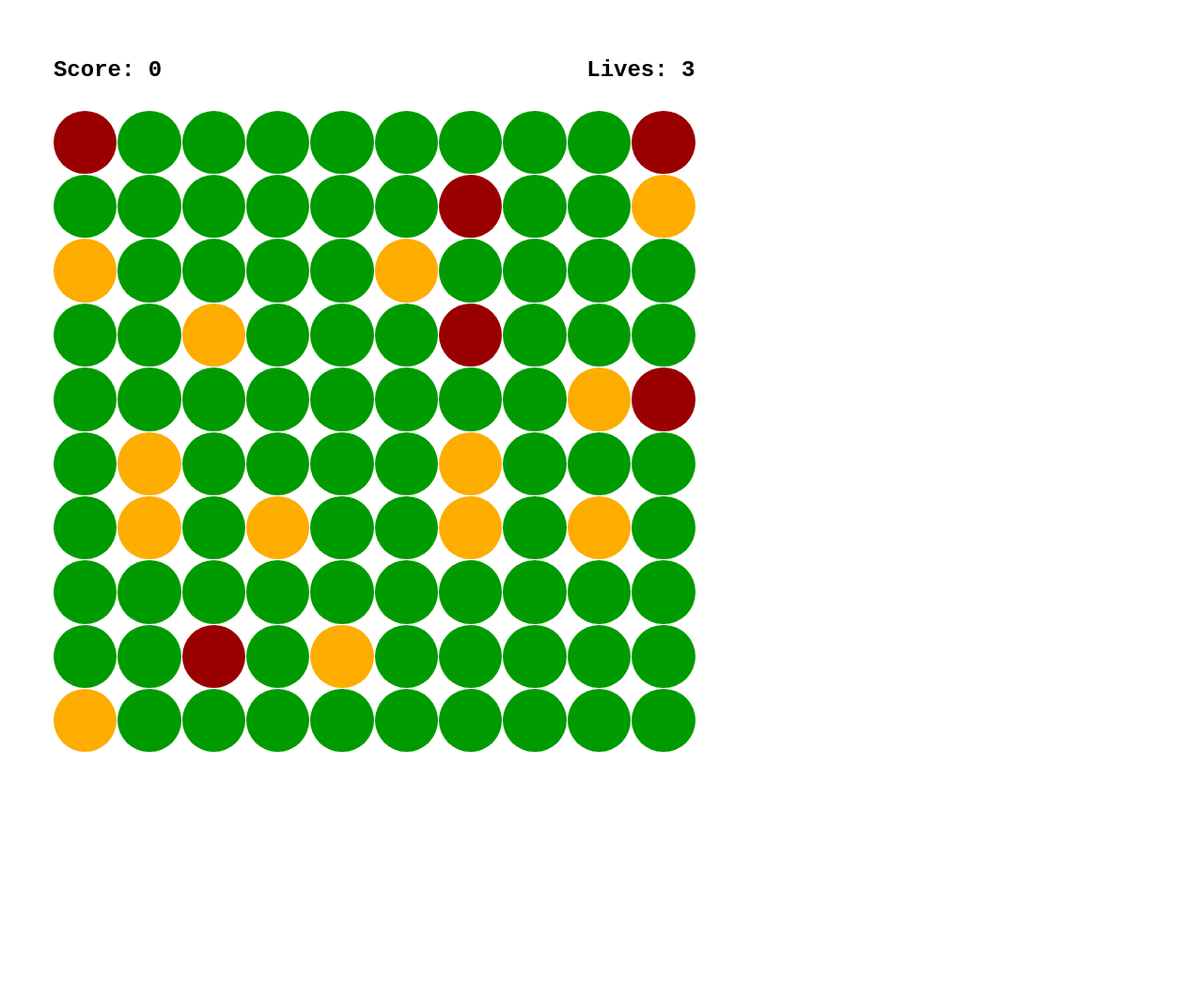
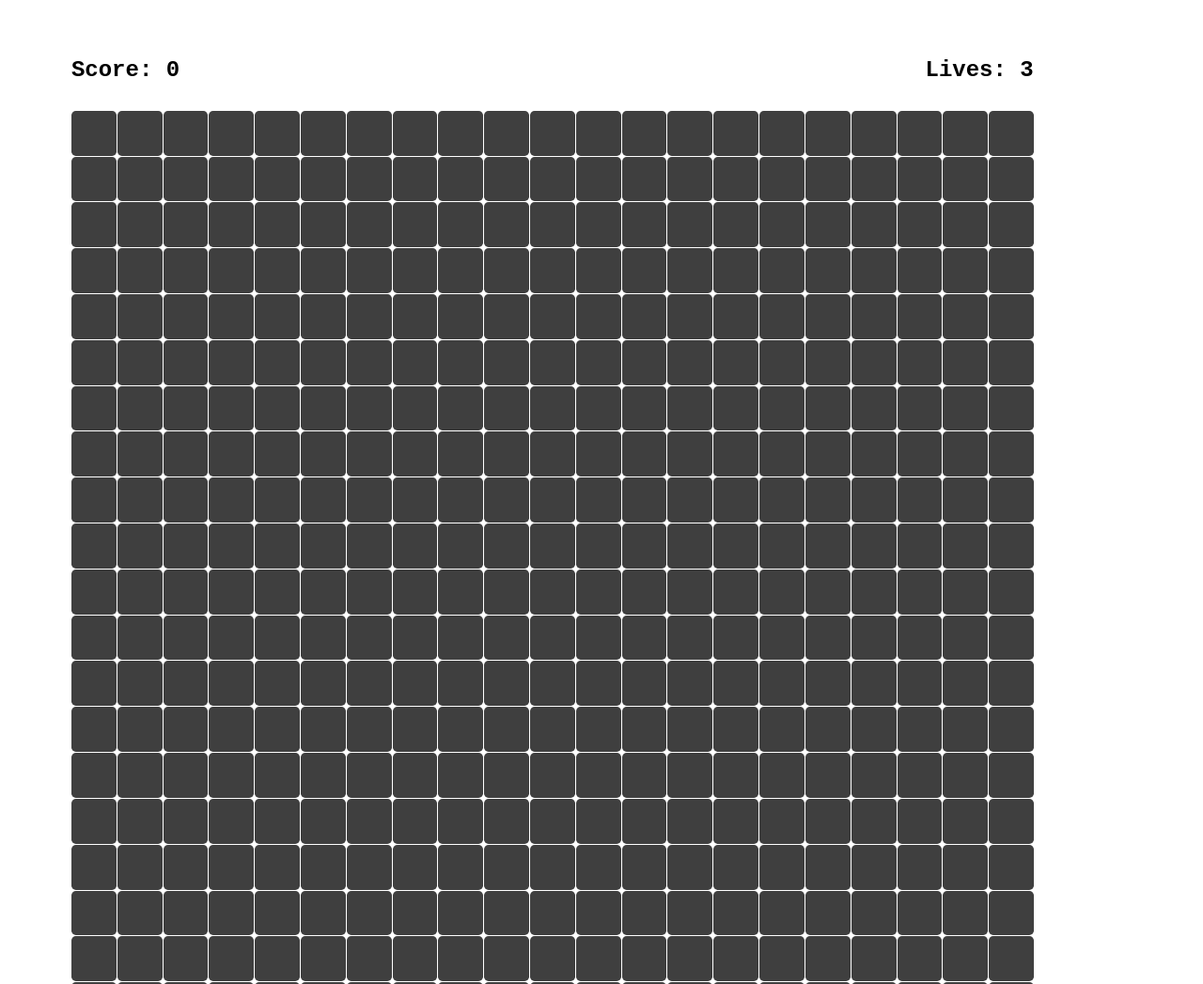
Before and after one commit to bo-nicolaisen/oop-minesweeper, a plain HTML site: page index.html in a window 1280 px wide. Shown: the top 1047 px of the page at 94% size. Before the commit the page ends 819 px from the top, so only its background shows below. Drawn offline with Linux system fonts and the light colour scheme.

Commit message:
almost done

```diff
--- a/assets/css/site.css
+++ b/assets/css/site.css
@@ -12,7 +12,7 @@ body{
     border: 1px solid white;
     padding: 10px;
     border-radius: 10px;
-    width: 60%;
+    width: 90%;
 }
 
 
@@ -20,7 +20,7 @@ body{
     width: 90%;
     display: grid;
     grid-template-columns: repeat(10,auto);
-    grid-template-rows: repeat(10, auto);
+
     gap: 1px;
 }
 
@@ -34,10 +34,8 @@ body{
 
 .tileBack{
     background-color: rgb(63, 63, 63);
-  /*   width: 20px;
-    height: 20px; */
     aspect-ratio: 1/1;
-    border-radius: 50%;
+    border-radius: 10%;
 }
 
 .tileGood{
--- a/assets/js/modules/minesweeper.js
+++ b/assets/js/modules/minesweeper.js
@@ -10,8 +10,8 @@ export default class GameManager {
 
     this.score = 0;
     this.lives = 3;
-    this.tileCount =tiles;
-    this.debug = true;
+    this.tileCount =tiles*tiles;
+    this.debug = false;
     this.gameElement = document.getElementById(gameElement);
 
 
@@ -38,6 +38,13 @@ export default class GameManager {
     this.element.id = "board";
 
     this.gameElement.appendChild(this.element);
+
+  this.element.style.gridTemplateColumns = `repeat(${Math.floor(Math.sqrt(this.tileCount))},auto)`;
+
+   // this.element.setAttribute("style", `gridTemplateColumns:repeat(${Math.floor( this.tileCount*0.5)},auto);`);
+    //console.log(this.gameElement.style.gridTemplateColumns);
+
+
   }
 
 
--- a/assets/js/site.js
+++ b/assets/js/site.js
@@ -2,4 +2,4 @@
 import MineSweeper from './modules/minesweeper.js';
 
 
-const game = new MineSweeper('minesweeper',100);
+const game = new MineSweeper('minesweeper',21);
```
